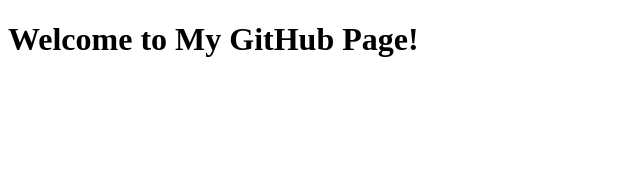
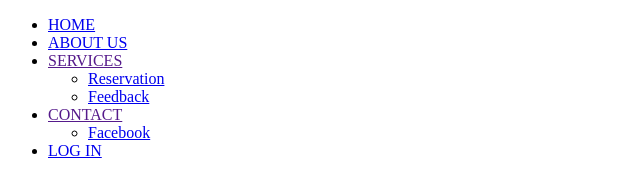
Before and after one commit to abderehmanjemal/High-school-project, a plain HTML site: page index.html in a window 1280 px wide. Shown: the whole page, without its empty margins (0-640 px from the left). Drawn offline with Linux system fonts and the light colour scheme.

Commit message:
Update index.html

```diff
--- a/index.html
+++ b/index.html
@@ -6,6 +6,25 @@
     <title>My GitHub Page</title>
 </head>
 <body>
-    <h1>Welcome to My GitHub Page!</h1>
+    <ul>
+      <li> <a href="Home.html"> HOME </a> </li>
+      <li> <a href="About us.html" target="_blank"> ABOUT US </a> </li>
+      <li> <a href=""> SERVICES </a>
+        <ul>
+	        <li> <a href="Reservation.html" target="_blank"> Reservation </a> </li>
+		      <li> <a href="Feedback.html" target="_blank"> Feedback </a> </li>
+	      </ul>
+	    </li>
+      <li> <a href=""> CONTACT </a>
+        <ul>
+		    <li> <a href="https://www.facebook.com/abdurahman.idris.357" target="_blank"> Facebook </a> </li>
+	      </ul>
+      </li>
+	    <li> <a href="Sign In.html" target="_blank"> LOG IN </a> </li>
+    </ul>
+<br><br><br><br><br><br><br><br><br><br><br><br><br><br>
+  </body>
+</html>
+
 </body>
 </html>
```
